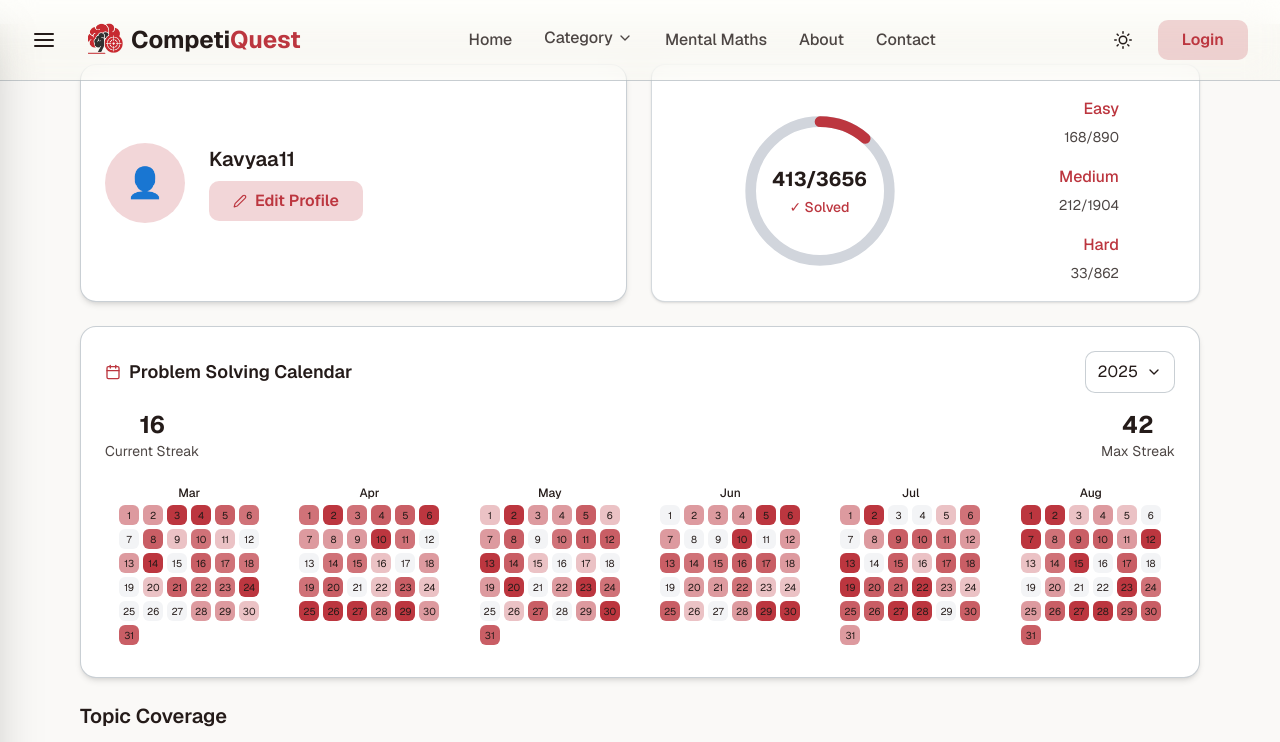
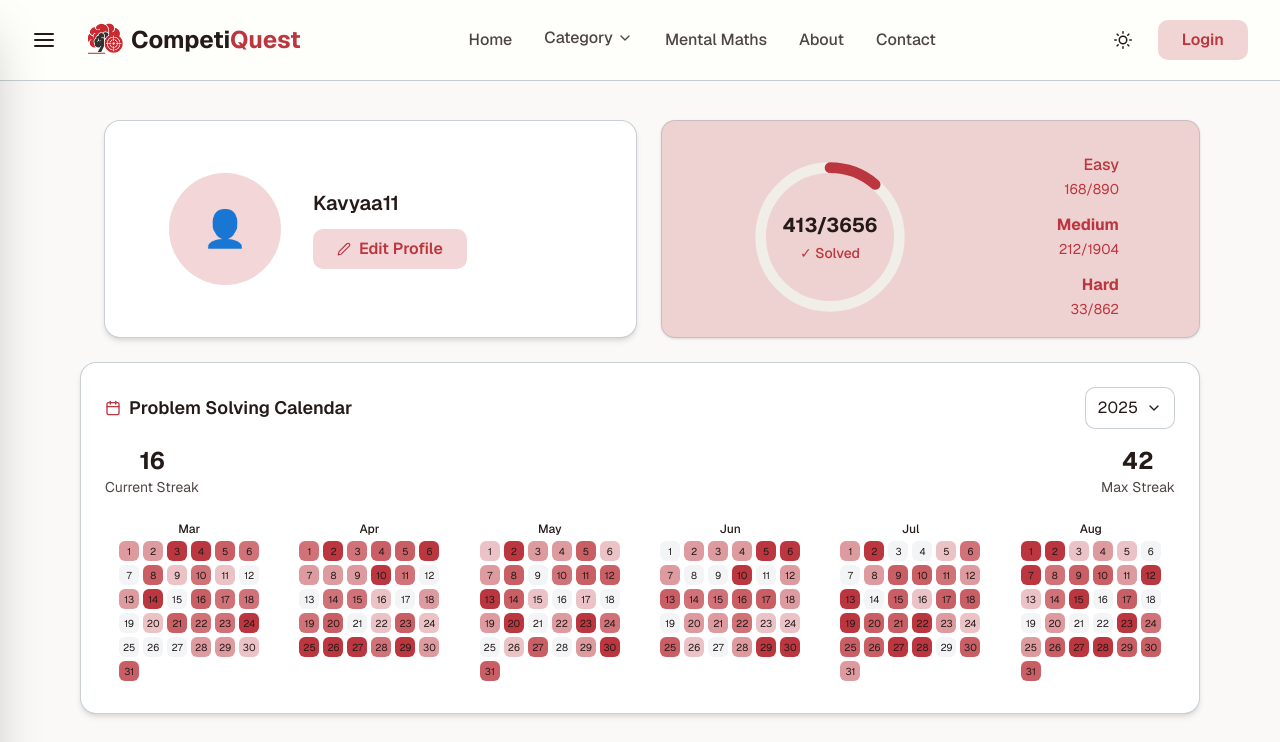
Before and after one commit to gauravRathod674/CompetiQuest, a Next.js app in the folder Client/: page /profile in a window 1280 px wide. Shown: the top 742 px of the page. Built offline with nearby package versions, Linux system fonts and the light colour scheme.

Commit message:
UI changes

```diff
--- a/Client/components/profile/page.jsx
+++ b/Client/components/profile/page.jsx
@@ -161,18 +161,19 @@ export default function UserProfile() {
   const yearOptions = [currentYear, currentYear - 1, currentYear - 2];
 
   return (
-    <div className="min-h-screen flex flex-col p-6  mt-6 md:p-10 lg:px-20 bg-secondary/35">
+    <div className="min-h-screen flex flex-col p-6  mt-20 md:p-10 lg:px-20 bg-secondary/35">
       {/* Top cards row */}
       <div className="flex flex-col lg:flex-row gap-6 w-full mb-6">
         {/* Left Profile Card */}
-        <div className={`${darkMode ? "bg-secondary/35" : "bg-white"} rounded-2xl shadow-md p-4 md:p-6 flex items-center border border-border/50 w-full lg:w-1/2`}>
-          <div className="w-16 h-16 md:w-20 md:h-20 rounded-full flex items-center justify-center bg-accent/20">
-            <span className="text-2xl md:text-3xl text-accent">👤</span>
+
+<div className={`${darkMode ? "bg-secondary/35" : "bg-white"} rounded-2xl shadow-md p-4 md:p-6 flex items-center border border-border/50 w-full lg:w-1/2 ml-6`}>
+  <div className="w-24 h-24 md:w-28 md:h-28 rounded-full flex items-center justify-center bg-accent/20 ml-10">
+    <span className="text-3xl md:text-4xl text-accent">👤</span>
   </div>
-          <div className="ml-4 md:ml-6">
+  <div className="ml-5 md:ml-8">
     <h2 className="text-lg md:text-xl font-semibold text-foreground">{profile.username}</h2>
     <Link href="/profile/edit">
-              <button className="mt-2 flex items-center gap-2 px-4 md:px-6 py-2 bg-accent/20 text-accent font-semibold rounded-lg hover:bg-accent hover:text-accent-foreground transition-colors duration-300 text-sm md:text-base">
+      <button className="mt-3 flex items-center gap-2 px-4 md:px-6 py-2 bg-accent/20 text-accent font-semibold rounded-lg hover:bg-accent hover:text-accent-foreground transition-colors duration-300 text-sm md:text-base">
         <FiEdit2 size={14} />
         Edit Profile
       </button>
@@ -181,7 +182,7 @@ export default function UserProfile() {
 </div>
 
         {/* Progress Card */}
-        <div className={`${darkMode ? "bg-secondary/35" : "bg-white"} rounded-xl shadow-sm pr-20 pl-20 pt-8 pb-4 flex items-center justify-evenly border border-border/40 w-full lg:w-1/2`}>
+        <div className="bg-accent/20  text-accent font-semibold   rounded-xl shadow-sm pr-20 pl-20 pt-8 pb-4 flex items-center justify-evenly border border-border/40 w-full lg:w-1/2">
           {/* Circular Progress - Left side */}
 <div className="relative w-24 h-24 md:w-40 md:h-40 flex-shrink-0 ml-2">
   <svg className="w-full h-full transform -rotate-90" viewBox="0 0 120 120">
@@ -189,7 +190,7 @@ export default function UserProfile() {
       cx="60"
       cy="60"
       r="52"
-      className="stroke-gray-300 dark:stroke-gray-600"
+      className="stroke-[oklch(0.95_0.01_90)] dark:stroke-gray-600"
       strokeWidth="8"
       fill="none"
     />
@@ -216,30 +217,30 @@ export default function UserProfile() {
 
           {/* Difficulty Stats - Right side */}
           <div className="flex-1 ml-6">
-            <div className="flex flex-col gap-3 md:gap-4">
+            <div className="flex flex-col gap-2 md:gap-3">
               <div className="text-right">
-                <div className="mb-1">
+                <div className="">
                   <span className="text-sm md:text-base font-medium text-accent dark:text-accent">Easy</span>
                 </div>
-                <span className="text-xs md:text-sm font-normal text-muted-foreground dark:text-gray-400">
+                <span className="text-xs md:text-sm font-normal text-accent">
                   {profile.easy.solved}/{profile.easy.total}
                 </span>
               </div>
 
               <div className="text-right">
-                <div className="mb-1">
-                  <span className="text-sm md:text-base font-medium text-accent dark:text-accent">Medium</span>
+                <div className="">
+                  <span className="text-sm md:text-base font-bold text-accent dark:text-accent">Medium</span>
                 </div>
-                <span className="text-xs md:text-sm font-normal text-muted-foreground dark:text-gray-400">
+                <span className="text-xs md:text-sm font-normal text-accent">
                   {profile.medium.solved}/{profile.medium.total}
                 </span>
               </div>
 
               <div className="text-right">
-                <div className="mb-1">
-                  <span className="text-sm md:text-base font-medium text-accent dark:text-accent">Hard</span>
+                <div className="">
+                  <span className="text-sm md:text-base font-bold text-accent dark:text-accent">Hard</span>
                 </div>
-                <span className="text-xs md:text-sm font-normal text-muted-foreground dark:text-gray-400">
+                <span className="text-xs md:text-sm font-normal text-accent">
                   {profile.hard.solved}/{profile.hard.total}
                 </span>
               </div>
@@ -256,19 +257,20 @@ export default function UserProfile() {
             <h3 className="text-lg font-semibold text-foreground">Problem Solving Calendar</h3>
           </div>
 
+
           {/* Year Dropdown */}
 <div className="relative">
   <button
     onClick={() => setShowYearDropdown(!showYearDropdown)}
-              className="flex items-center gap-2 px-3 py-2 rounded-lg border border-border/50 bg-white dark:bg-secondary/35 text-foreground"
+    className="flex items-center gap-2 px-3 py-2 rounded-lg border border-border/50 bg-white dark:bg-accent text-foreground"
   >
     {selectedYear}
     <FiChevronDown />
   </button>
 
   {showYearDropdown && (
-              <div className="absolute right-0 mt-1 w-full bg-white dark:bg-secondary/35 border border-border/50 rounded-lg shadow-lg z-10">
-                {yearOptions.map(year => (
+    <div className="absolute right-0 mt-1 w-full bg-white dark:bg-accent border border-border/50 rounded-lg shadow-lg z-10">
+      {yearOptions.slice(0, 2).map(year => (
         <button
           key={year}
           onClick={() => {
```
Lines whose indentation alone changed are shown as unchanged.
